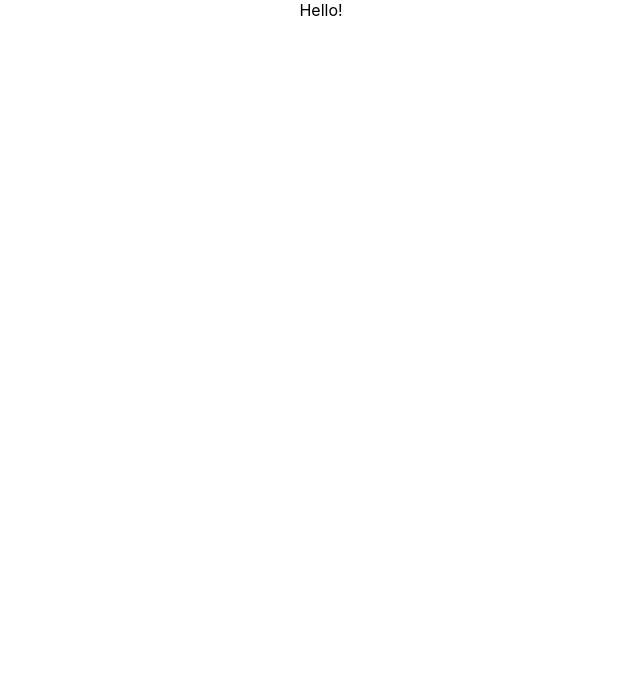
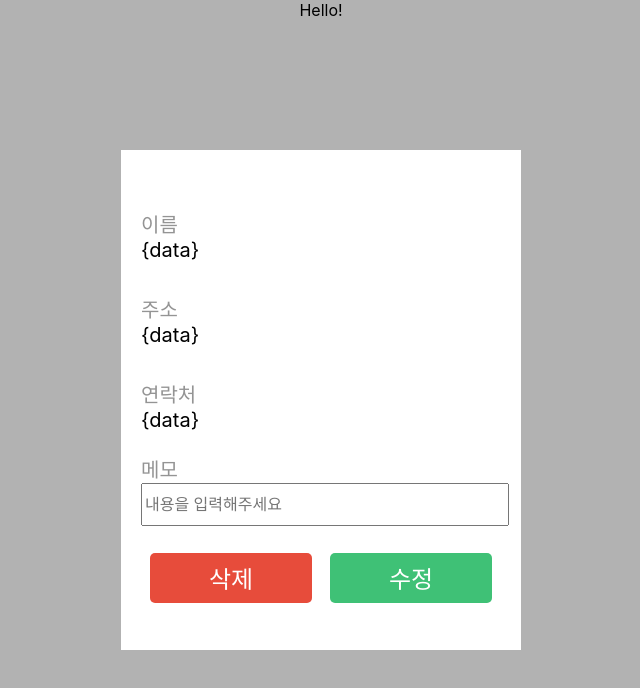
Before and after one commit to WPO-Team-01/wanted-codestates-project-1-8, a React (Create React App) app: page / in a window 1280 px wide. Shown: the top 688 px of the page, without its empty margins (319-959 px from the left). Built offline with nearby package versions, Linux system fonts and the light colour scheme.

Commit message:
uncompleted Modal feature

```diff
--- a/src/App.js
+++ b/src/App.js
@@ -1,9 +1,11 @@
-import './App.css';
+import "./App.css";
+import Modal from "./components/Modal/Modal";
 
 function App() {
   return (
     <div className="App">
       Hello!
+      <Modal />
     </div>
   );
 }
--- /dev/null
+++ b/src/components/Modal/Button.js
@@ -0,0 +1,62 @@
+import React from "react";
+import styled from "styled-components";
+
+const Container = styled.section`
+  width: 90%;
+  height: 10%;
+  display: flex;
+  justify-content: space-around;
+  font-size: 24px;
+  color: white;
+`;
+
+const StoreButton = styled.div`
+  width: 100%;
+  display: flex;
+  justify-content: center;
+  align-items: center;
+  background-color: #3fc176;
+  border-radius: 5px;
+  cursor: pointer;
+`;
+
+const ChangeButton = styled.div`
+  width: 45%;
+  display: flex;
+  justify-content: center;
+  align-items: center;
+  background-color: ${({ color }) => color};
+  border-radius: 5px;
+  cursor: pointer;
+`;
+
+const Button = ({ mode, handleModal }) => {
+  const storeData = () => {
+    handleModal();
+  };
+  const deleteData = () => {
+    handleModal();
+  };
+  const changeData = () => {
+    handleModal();
+  };
+
+  return (
+    <Container>
+      {mode === "store" ? (
+        <StoreButton onClick={storeData}>저장</StoreButton>
+      ) : mode === "change" ? (
+        <>
+          <ChangeButton color="#e74c3b" onClick={deleteData}>
+            삭제
+          </ChangeButton>
+          <ChangeButton color="#3fc176" onClick={changeData}>
+            수정
+          </ChangeButton>
+        </>
+      ) : null}
+    </Container>
+  );
+};
+
+export default Button;
--- /dev/null
+++ b/src/components/Modal/Memo.js
@@ -0,0 +1,42 @@
+import React, { useState } from "react";
+import styled from "styled-components";
+
+const Container = styled.section`
+  width: 90%;
+  height: 15%;
+  display: flex;
+  flex-direction: column;
+  justify-content: center;
+  margin-bottom: 25px;
+`;
+
+const Title = styled.div`
+  display: flex;
+  color: #949494;
+  font-size: 20px;
+`;
+
+const Input = styled.input`
+  width: 100%;
+  height: 50%;
+  font-size: 16px;
+`;
+
+const Memo = ({ title, memo, setMemo }) => {
+  const onChangeInput = (e) => {
+    setMemo(e.target.value);
+  };
+
+  return (
+    <Container>
+      <Title>{title}</Title>
+      <Input
+        onChange={(e) => onChangeInput(e)}
+        value={memo}
+        placeholder="내용을 입력해주세요"
+      />
+    </Container>
+  );
+};
+
+export default Memo;
--- /dev/null
+++ b/src/components/Modal/Modal.js
@@ -0,0 +1,62 @@
+import React, { useState } from "react";
+import styled from "styled-components";
+import Text from "./Text";
+import Memo from "./Memo";
+import Button from "./Button";
+
+const Wrapper = styled.div`
+  position: absolute;
+  top: 0;
+  right: 0;
+  bottom: 0;
+  left: 0;
+  background-color: rgba(0, 0, 0, 0.3);
+`;
+
+const Container = styled.section`
+  width: 400px;
+  height: 500px;
+  position: absolute;
+  top: 50%;
+  left: 50%;
+  transform: translate(-50%, -50%);
+  display: flex;
+  flex-direction: column;
+  justify-content: center;
+  align-items: center;
+  background-color: white;
+  z-index: 1;
+`;
+
+const Modal = ({ data }) => {
+  // 상위 요소에서 open, handleModal을 props로 내려 받아야 합니다.
+  const [open, setOpen] = useState(true);
+
+  const [memo, setMemo] = useState("");
+
+  const handleModal = () => {
+    setOpen(false);
+  };
+
+  return (
+    <>
+      {open ? (
+        <>
+          <Wrapper onClick={handleModal} />
+          <Container>
+            <Text title="이름" data="{data}" />
+            <Text title="주소" data="{data}" />
+            <Text title="연락처" data="{data}" />
+            <Memo title="메모" memo={memo} setMemo={setMemo} />
+            <Button mode="change" handleModal={handleModal} />
+            {/* Button 태그의 mode props로 분기를 줬습니다.
+                "store" -> 저장폼
+                "change" -> 수정폼 */}
+          </Container>
+        </>
+      ) : null}
+    </>
+  );
+};
+
+export default Modal;
--- /dev/null
+++ b/src/components/Modal/Text.js
@@ -0,0 +1,34 @@
+import React from "react";
+import styled from "styled-components";
+
+const Container = styled.section`
+  width: 90%;
+  height: 15%;
+  display: flex;
+  flex-direction: column;
+  justify-content: center;
+  margin-bottom: 10px;
+`;
+
+const Title = styled.div`
+  display: flex;
+  color: #949494;
+  font-size: 20px;
+`;
+
+const Description = styled.div`
+  display: flex;
+  color: black;
+  font-size: 20px;
+`;
+
+const Text = ({ title, data }) => {
+  return (
+    <Container>
+      <Title>{title}</Title>
+      <Description>{data}</Description>
+    </Container>
+  );
+};
+
+export default Text;
```
